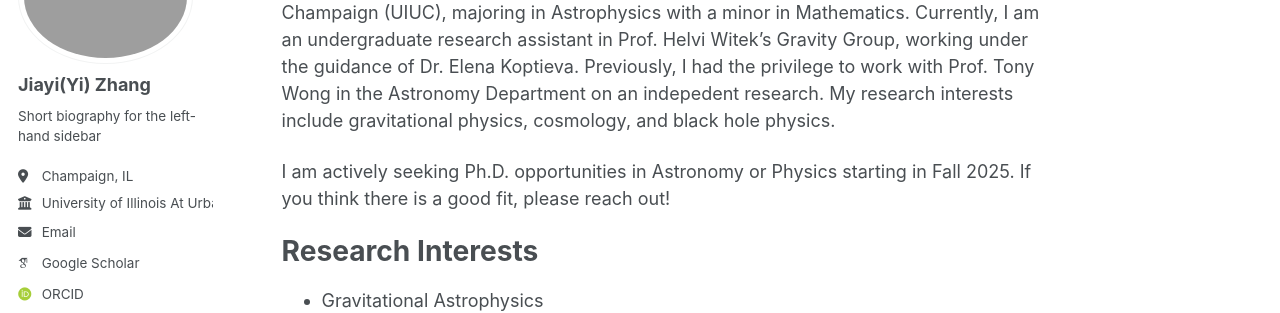
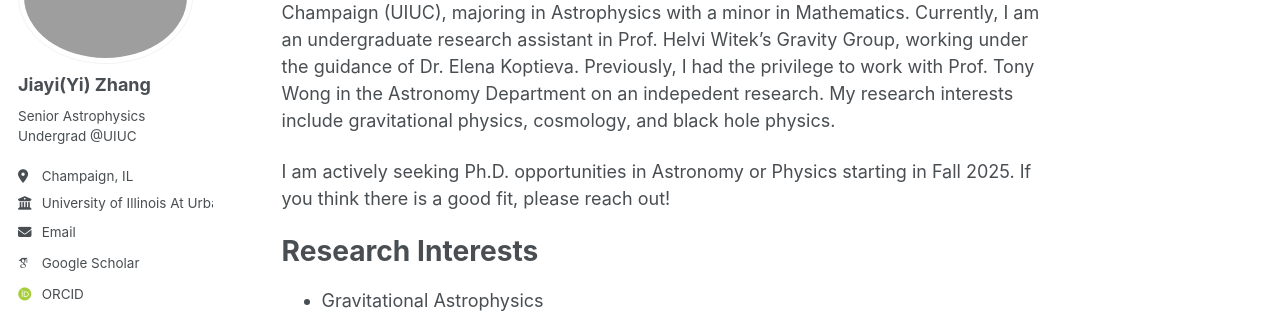
Before and after one commit to jz1225/jiayi, a Jekyll site: the page built from _pages/about.md, in a window 1280 px wide. Shown: the part 176-489 px from the top of the page. Built offline with Jekyll 4.4.1, drawn with Linux system fonts in a browser that asks for light colours; some web fonts are replaced.

Commit message:
Update _config.yml

```diff
--- a/_config.yml
+++ b/_config.yml
@@ -24,7 +24,7 @@ author:
   avatar           : "profilepic1.png"
   name             : "Jiayi(Yi) Zhang"
   pronouns         : # example: "she/her"
-  bio              : "Short biography for the left-hand sidebar"
+  bio              : "Senior Astrophysics Undergrad @UIUC"
   location         : "Champaign, IL"
   employer         : "University of Illinois At Urbana Champaign"
   uri              : # URL
```
